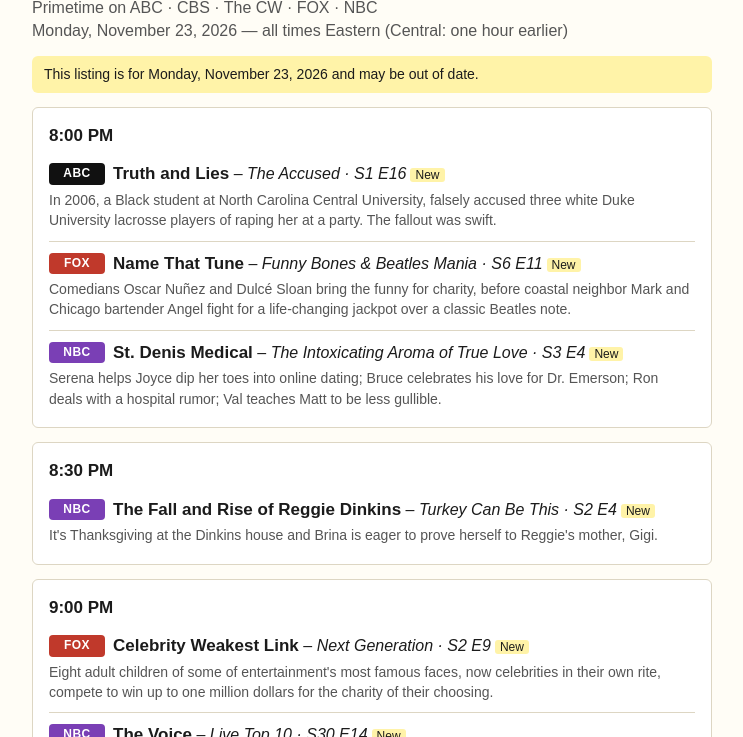
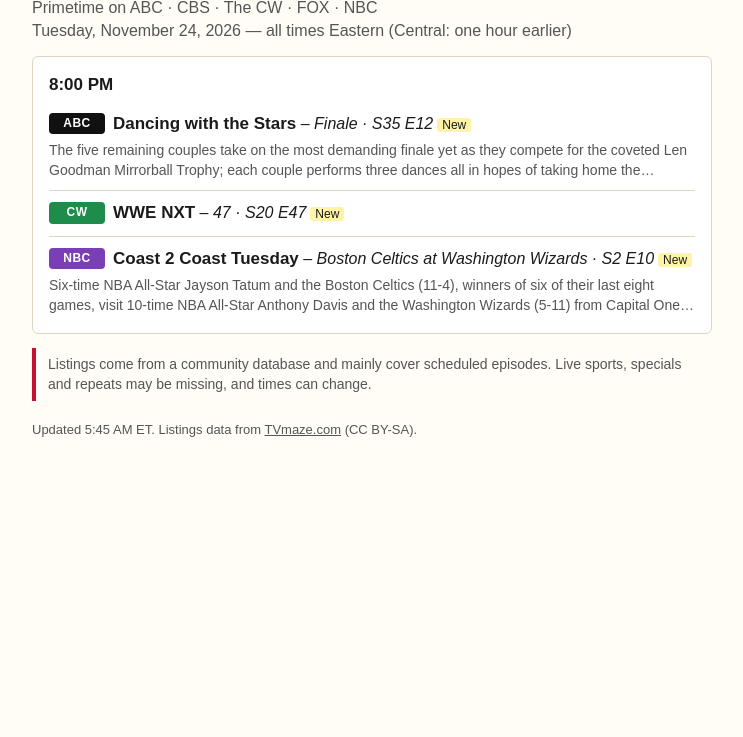
Before and after one commit to Circuital502/tv-tonight, a plain HTML site: page index.html in a window 1280 px wide. Shown: the part 63-800 px from the top of the page, without its empty margins (268-1011 px from the left). Drawn offline with Linux system fonts and the light colour scheme.

Commit message:
Update listings

```diff
--- a/index.html
+++ b/index.html
@@ -30,33 +30,20 @@ a{color:inherit}
 <body>
 <main>
 <h1><span>On TV Tonight</span></h1>
-<p class="date">Primetime on ABC · CBS · The CW · FOX · NBC<br>Monday, November 23, 2026 — all times Eastern (Central: one hour earlier)</p>
-<div id="stale">This listing is for Monday, November 23, 2026 and may be out of date.</div>
+<p class="date">Primetime on ABC · CBS · The CW · FOX · NBC<br>Tuesday, November 24, 2026 — all times Eastern (Central: one hour earlier)</p>
+<div id="stale">This listing is for Tuesday, November 24, 2026 and may be out of date.</div>
 
 <section class="slot"><h2>8:00 PM</h2>
-<div class="show"><span class="net abc">ABC</span><span class="t">Truth and Lies</span> – <span class="ep">The Accused · S1 E16</span><span class="new">New</span><p class="d">In 2006, a Black student at North Carolina Central University, falsely accused three white Duke University lacrosse players of raping her at a party. The fallout was swift.</p></div>
-<div class="show"><span class="net fox">FOX</span><span class="t">Name That Tune</span> – <span class="ep">Funny Bones &amp; Beatles Mania · S6 E11</span><span class="new">New</span><p class="d">Comedians Oscar Nuñez and Dulcé Sloan bring the funny for charity, before coastal neighbor Mark and Chicago bartender Angel fight for a life-changing jackpot over a classic Beatles note.</p></div>
-<div class="show"><span class="net nbc">NBC</span><span class="t">St. Denis Medical</span> – <span class="ep">The Intoxicating Aroma of True Love · S3 E4</span><span class="new">New</span><p class="d">Serena helps Joyce dip her toes into online dating; Bruce celebrates his love for Dr. Emerson; Ron deals with a hospital rumor; Val teaches Matt to be less gullible.</p></div>
-</section>
-
-<section class="slot"><h2>8:30 PM</h2>
-<div class="show"><span class="net nbc">NBC</span><span class="t">The Fall and Rise of Reggie Dinkins</span> – <span class="ep">Turkey Can Be This · S2 E4</span><span class="new">New</span><p class="d">It's Thanksgiving at the Dinkins house and Brina is eager to prove herself to Reggie's mother, Gigi.</p></div>
-</section>
-
-<section class="slot"><h2>9:00 PM</h2>
-<div class="show"><span class="net fox">FOX</span><span class="t">Celebrity Weakest Link</span> – <span class="ep">Next Generation · S2 E9</span><span class="new">New</span><p class="d">Eight adult children of some of entertainment's most famous faces, now celebrities in their own rite, compete to win up to one million dollars for the charity of their choosing.</p></div>
-<div class="show"><span class="net nbc">NBC</span><span class="t">The Voice</span> – <span class="ep">Live Top 10 · S30 E14</span><span class="new">New</span><p class="d">The live shows continue as the top ten artists pay tribute to icon Dolly Parton with duet performances; viewers begin the vote for their favorite artists with results announced the same night.</p></div>
-</section>
-
-<section class="slot"><h2>10:00 PM</h2>
-<div class="show"><span class="net nbc">NBC</span><span class="t">Line of Fire</span> – <span class="ep">Blind Eye · S1 E9</span><span class="new">New</span><p class="d">Jane hosts an explosive Thanksgiving for the Hollingsworths. Clare and Raul investigate a homicide between feuding neighbors.</p></div>
+<div class="show"><span class="net abc">ABC</span><span class="t">Dancing with the Stars</span> – <span class="ep">Finale · S35 E12</span><span class="new">New</span><p class="d">The five remaining couples take on the most demanding finale yet as they compete for the coveted Len Goodman Mirrorball Trophy; each couple performs three dances all in hopes of taking home the…</p></div>
+<div class="show"><span class="net cw">CW</span><span class="t">WWE NXT</span> – <span class="ep">47 · S20 E47</span><span class="new">New</span></div>
+<div class="show"><span class="net nbc">NBC</span><span class="t">Coast 2 Coast Tuesday</span> – <span class="ep">Boston Celtics at Washington Wizards · S2 E10</span><span class="new">New</span><p class="d">Six-time NBA All-Star Jayson Tatum and the Boston Celtics (11-4), winners of six of their last eight games, visit 10-time NBA All-Star Anthony Davis and the Washington Wizards (5-11) from Capital One…</p></div>
 </section>
 
 <p class="note">Listings come from a community database and mainly cover scheduled episodes. Live sports, specials and repeats may be missing, and times can change.</p>
-<footer>Updated 5:52 AM ET. Listings data from <a href="https://www.tvmaze.com">TVmaze.com</a> (CC BY-SA).</footer>
+<footer>Updated 5:45 AM ET. Listings data from <a href="https://www.tvmaze.com">TVmaze.com</a> (CC BY-SA).</footer>
 </main>
 <script>
-try{var n=new Date(),k=n.getFullYear()+"-"+(n.getMonth()+1)+"-"+n.getDate();if(k!=="2026-11-23")document.getElementById("stale").style.display="block";}catch(e){}
+try{var n=new Date(),k=n.getFullYear()+"-"+(n.getMonth()+1)+"-"+n.getDate();if(k!=="2026-11-24")document.getElementById("stale").style.display="block";}catch(e){}
 </script>
 </body>
 </html>
```
